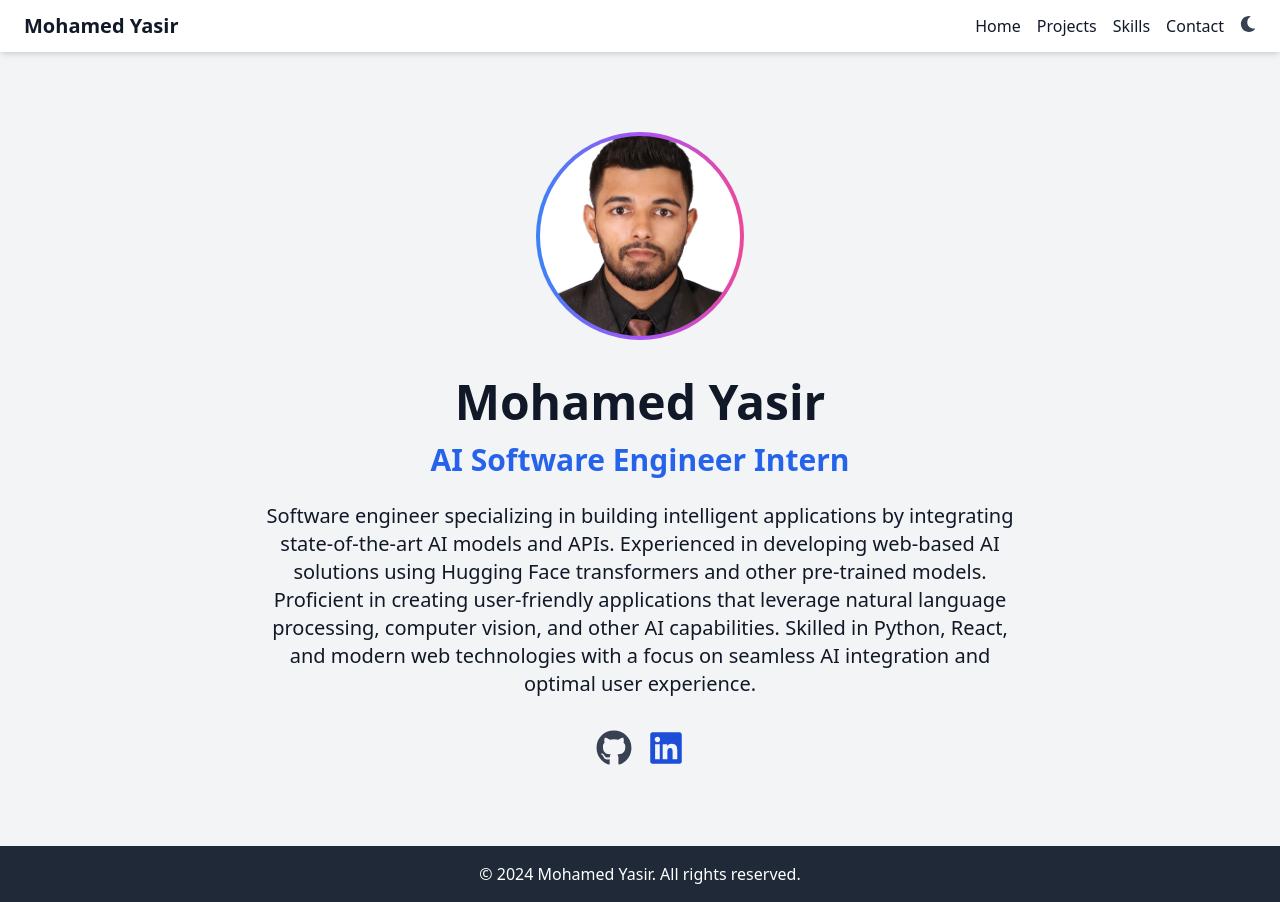
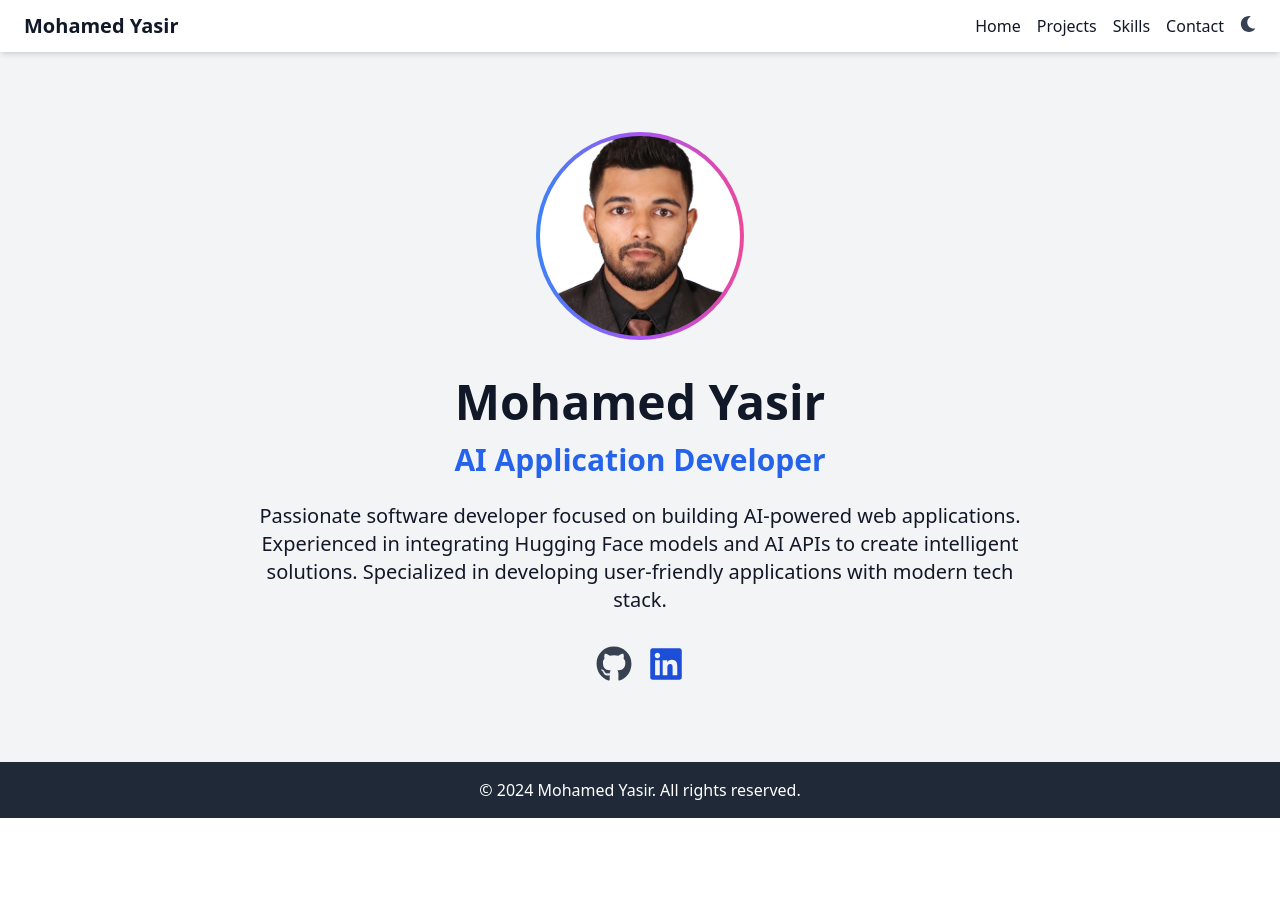
Before and after one commit to DevYasa/mohamed-yasir, a React (Create React App) app: page /#/ in a window 1280 px wide. After the commit the page ends 818 px from the top, so only its background shows below. Built offline with nearby package versions, Linux system fonts and the light colour scheme.

Commit message:
Update homepage

```diff
--- a/src/components/Home.js
+++ b/src/components/Home.js
@@ -35,7 +35,7 @@ function Home() {
         animate={{ y: 0 }}
         transition={{ delay: 0.3, type: 'spring', stiffness: 120 }}
       >
-        AI Software Engineer Intern
+        AI Application Developer
       </motion.h2>
       <motion.p
         className="text-xl max-w-3xl mx-auto mb-8"
@@ -43,12 +43,10 @@ function Home() {
         animate={{ y: 0 }}
         transition={{ delay: 0.4, type: 'spring', stiffness: 120 }}
       >
-        Software engineer specializing in building intelligent applications by integrating
-        state-of-the-art AI models and APIs. Experienced in developing web-based AI solutions
-        using Hugging Face transformers and other pre-trained models. Proficient in creating
-        user-friendly applications that leverage natural language processing, computer vision,
-        and other AI capabilities. Skilled in Python, React, and modern web technologies with a
-        focus on seamless AI integration and optimal user experience.
+        Passionate software developer focused on building AI-powered web applications.
+        Experienced in integrating Hugging Face models and AI APIs to create
+        intelligent solutions. Specialized in developing user-friendly
+        applications with modern tech stack.
       </motion.p>
       <motion.div
         className="flex justify-center space-x-4"
```
